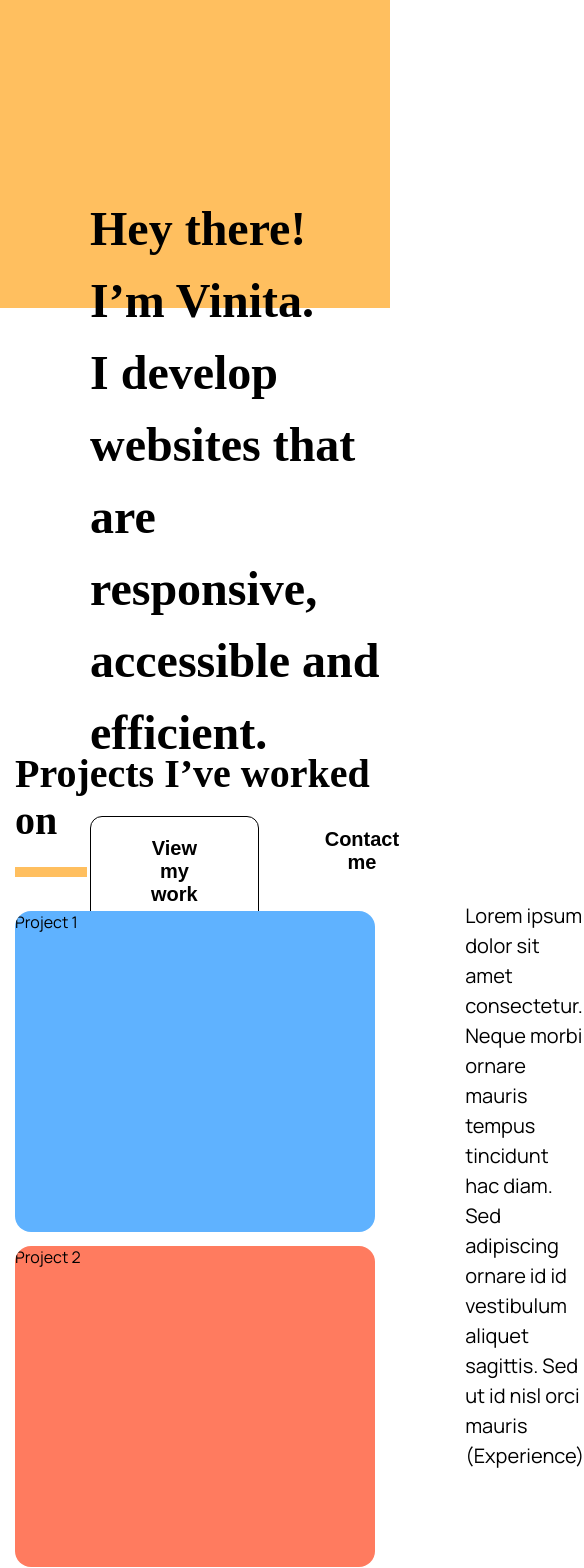
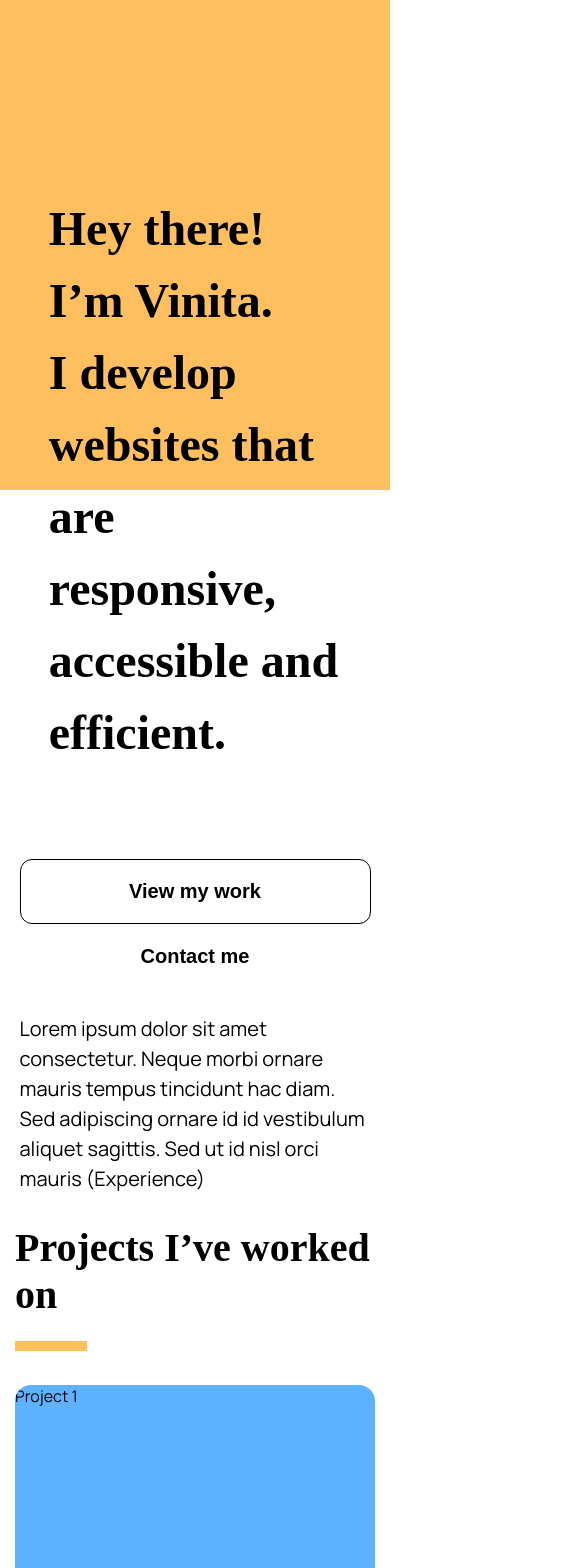
Before and after one commit to VinitaMathew/VinitaPortfolio, a React (Create React App) app: page / in a window 390 px wide. Shown: the top 1568 px of the page, 584 px wide, since content can reach past the window. Built offline with nearby package versions, Linux system fonts and the light colour scheme.

Commit message:
responsive style

```diff
--- a/src/components/homePage/LandingSection/LandingSection.scss
+++ b/src/components/homePage/LandingSection/LandingSection.scss
@@ -1,5 +1,5 @@
 .landing-section {
-  height: 750px;
+  min-height: 750px;
   background: linear-gradient(to top, white 59%, #ffbf5f 41%);
   .heading-container {
     font-weight: 700;
@@ -53,3 +53,23 @@
     }
   }
 }
+@media only screen and (max-width: 750px) {
+  .landing-section {
+    .heading-container {
+      width: 75%;
+      margin: 193px auto 90px;
+    }
+    .details-container {
+      flex-direction: column;
+      width: 90%;
+      margin: auto;
+      .detail-buttons {
+        flex-direction: column;
+        .contact-button {
+          margin-left: unset;
+          margin-top: 20px;
+        }
+      }
+    }
+  }
+}
--- a/src/components/homePage/Projects/Projects.scss
+++ b/src/components/homePage/Projects/Projects.scss
@@ -1,5 +1,6 @@
 .projects-container {
   padding: 0px 15px;
+  margin-top: 30px;
   .projects-heading {
     font-family: "Playfair Display ";
     font-weight: 700;
--- a/src/components/homePage/Skills/SkillsCarousel/SkillsCarousel.scss
+++ b/src/components/homePage/Skills/SkillsCarousel/SkillsCarousel.scss
@@ -1,6 +1,5 @@
 .skills-carousel-wrapper {
-  height: 645px;
-  width: 565px;
+  width: 100%;
   margin-top: 80px;
   .react-stacked-center-carousel-slide--3,
   .react-stacked-center-carousel-slide-3 {
@@ -31,6 +30,7 @@
     text-align: center;
     background-color: grey;
     border-radius: 27px;
+    width: 100%;
     .slide-title {
       position: absolute;
       top: 80%;
@@ -41,29 +41,12 @@
       font-size: 20px;
     }
   }
-  // .carousel-button-wrapper {
-  //   display: flex;
-  //   gap: 25px;
-  //   position: absolute;
-  //   top: 85%;
-  //   left: 48%;
-  //   .carousel-left-button {
-  //     border: 1px solid white;
-  //     border-radius: 50%;
-  //     width: 33px;
-  //     height: 33px;
-  //     text-align: center;
-  //     font-size: 22px;
-  //     cursor: pointer;
-  //   }
-  //   .carousel-right-button {
-  //     border: 1px solid white;
-  //     border-radius: 50%;
-  //     width: 33px;
-  //     height: 33px;
-  //     text-align: center;
-  //     font-size: 22px;
-  //     cursor: pointer;
-  //   }
-  // }
 }
+
+@media only screen and (max-width: 750px) {
+  .skills-carousel-wrapper{
+    .my-slide-component{
+      //width: 60%;
+    }
+  }
+}
--- a/src/components/homePage/Skills/SkillsCarousel/SkillsCarousel.tsx
+++ b/src/components/homePage/Skills/SkillsCarousel/SkillsCarousel.tsx
@@ -69,7 +69,6 @@ export const Card = React.memo(function (props:any) {
   return (
     <div
       style={{
-        width: "100%",
         height: 400,
         userSelect: "none",
       }}
```
Lines whose indentation alone changed are shown as unchanged.
